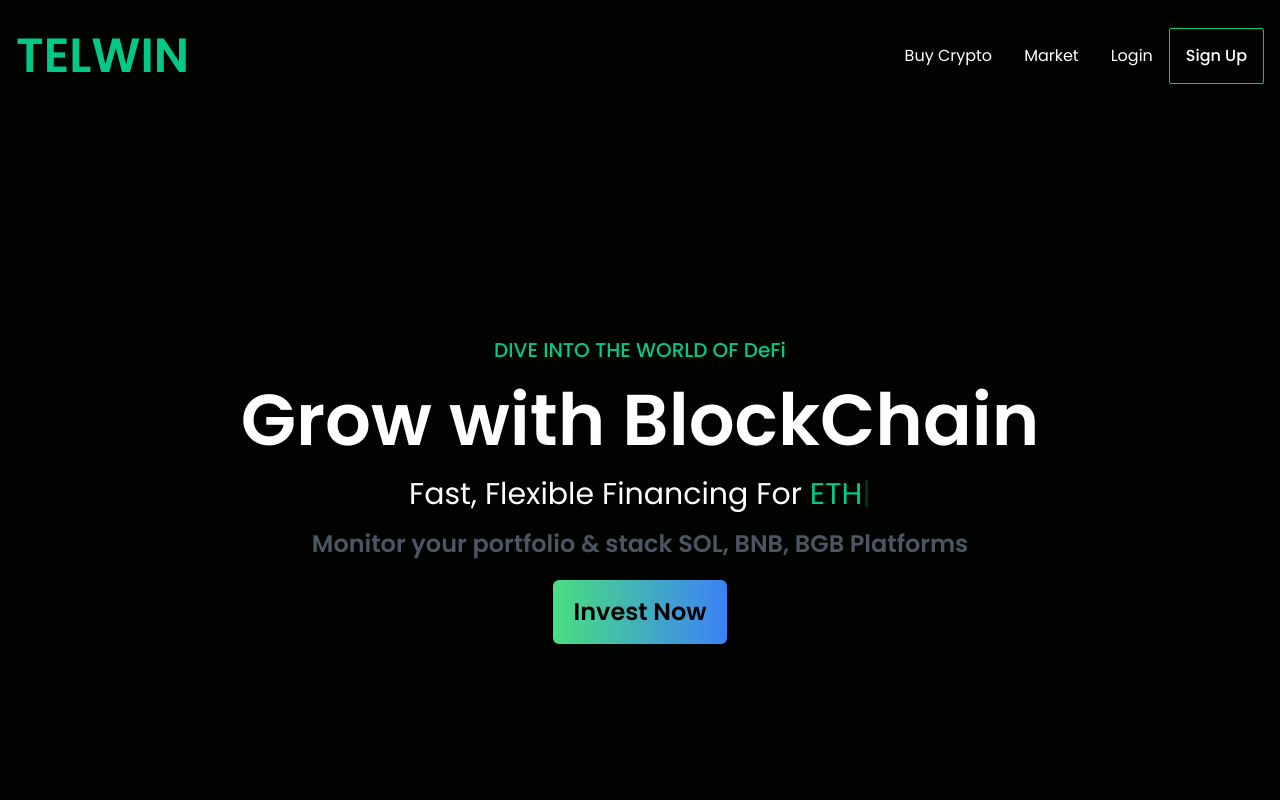
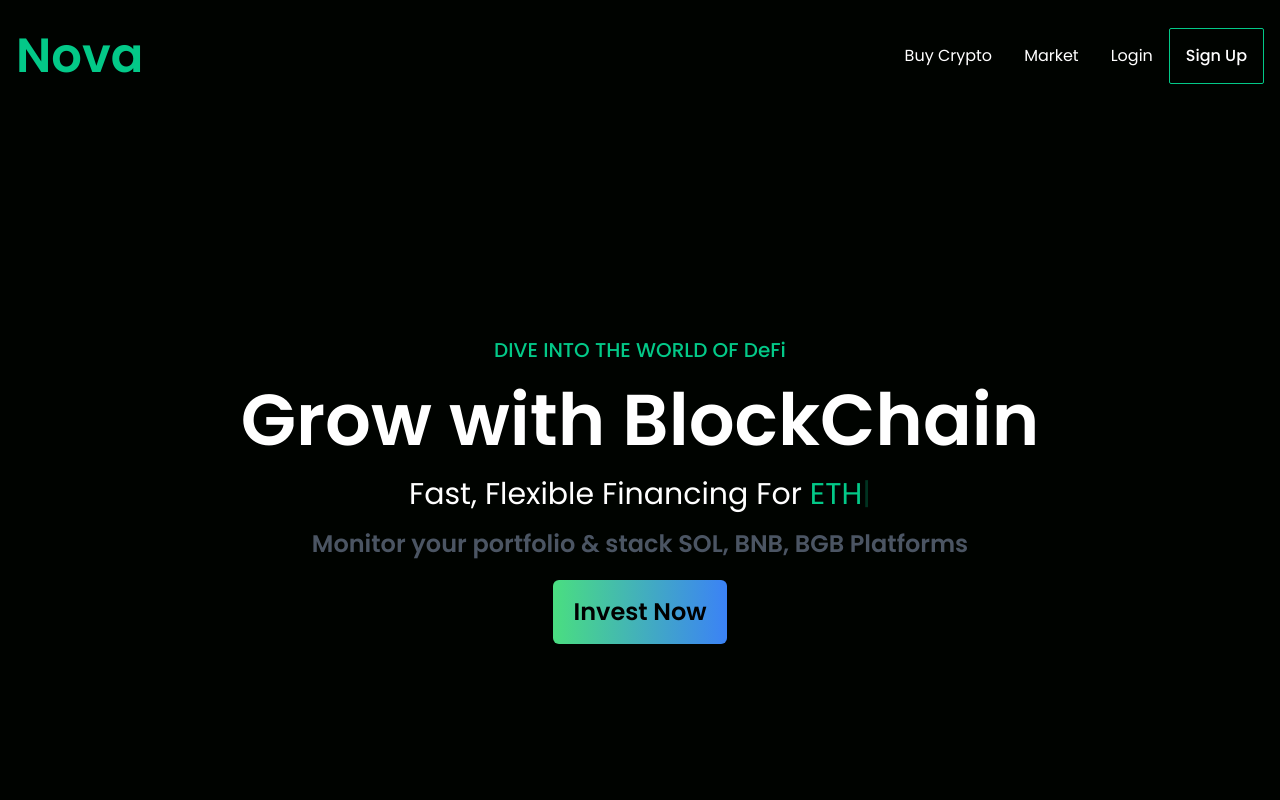
Before and after one commit to DennisJoelW/first_tailwind, a React (Create React App) app: page / in a window 1280 px wide. Shown: the top 800 px of the page. Built offline with nearby package versions, Linux system fonts and the light colour scheme.

Commit message:
Changed name to Nova

```diff
--- a/src/components/Navbar.jsx
+++ b/src/components/Navbar.jsx
@@ -15,7 +15,7 @@ const Navbar = () => {
 
   return (
     <div className='text-white flex justify-between items-center h-24 max-w-7xl mx-auto px-4 pt-4'>
-        <h1 className='w-full lg:text-5xl md:text-5xl font-semibold text-[#03C988] font-poppins text-2xl cursor-pointer'>TELWIN</h1>
+        <h1 className='w-full lg:text-5xl md:text-5xl font-semibold text-[#03C988] font-poppins text-2xl cursor-pointer'>Nova</h1>
         <ul className='hidden md:flex font-poppins '>
           <li className=' p-4  cursor-pointer whitespace-nowrap hover:text-[#03C988] ease-in-out duration-300'>Buy Crypto</li>
           <li className=' p-4 cursor-pointer whitespace-nowrap hover:text-[#03C988] ease-in-out duration-300'>Market</li>
@@ -28,7 +28,7 @@ const Navbar = () => {
         </div>
 
         <div className={menu ? "fixed left-0 top-0 w-[60%] border-r border-r-gray-700 border-b border-b-gray-700 h-full bg-zinc-950 ease-linear duration-300 block md:hidden" : " fixed left-[-100%]"}>
-        <h1 className='w-full text-4xl font-semibold text-[#03C988] m-4 mt-10 font-poppins'>TELWIN</h1>
+        <h1 className='w-full text-4xl font-semibold text-[#03C988] m-4 mt-10 font-poppins'>Nova</h1>
           <ul className='mt-10 font-poppins'>
             <li className=' p-4 font-[16px] cursor-pointer whitespace-nowrap hover:text-[#03C988] ease-in-out duration-300'>Buy Crypto</li>
             <li className=' p-4 font-[16px] cursor-pointer whitespace-nowrap hover:text-[#03C988] ease-in-out duration-300'>Market</li>
```
